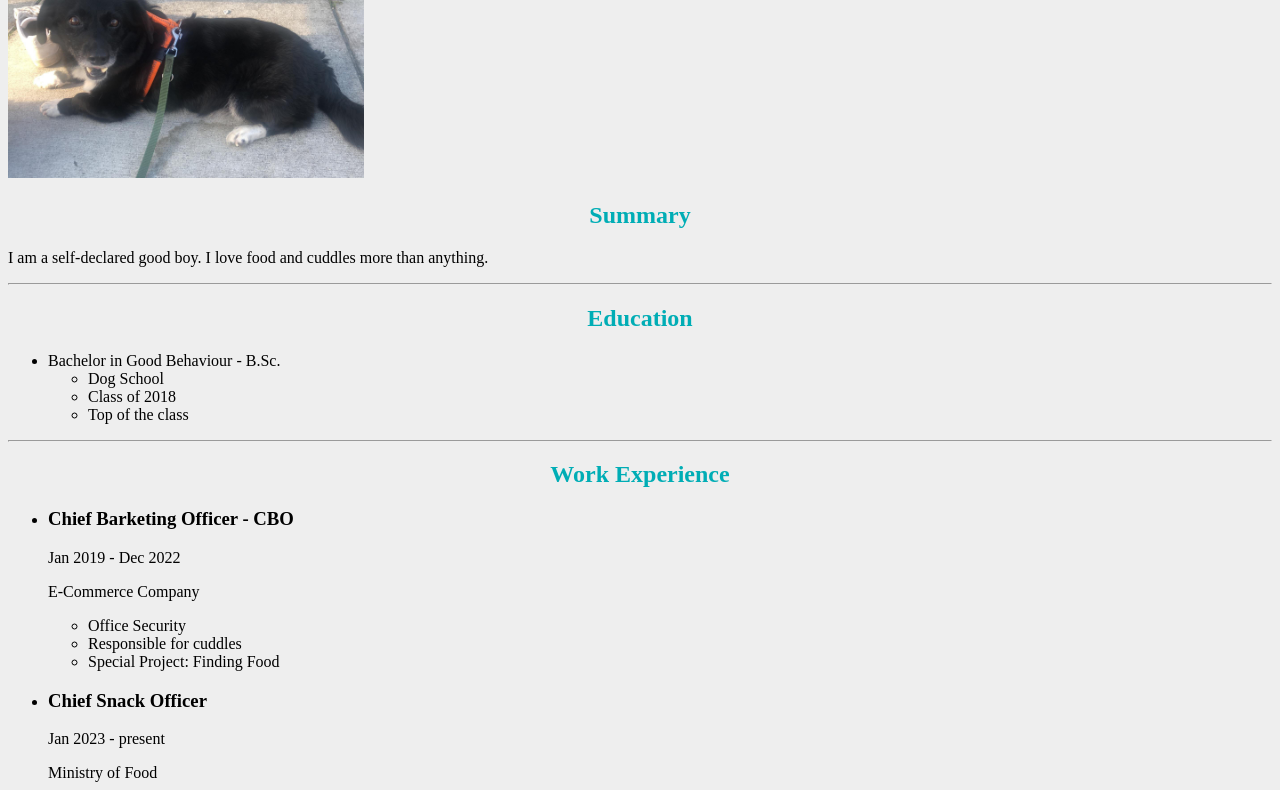
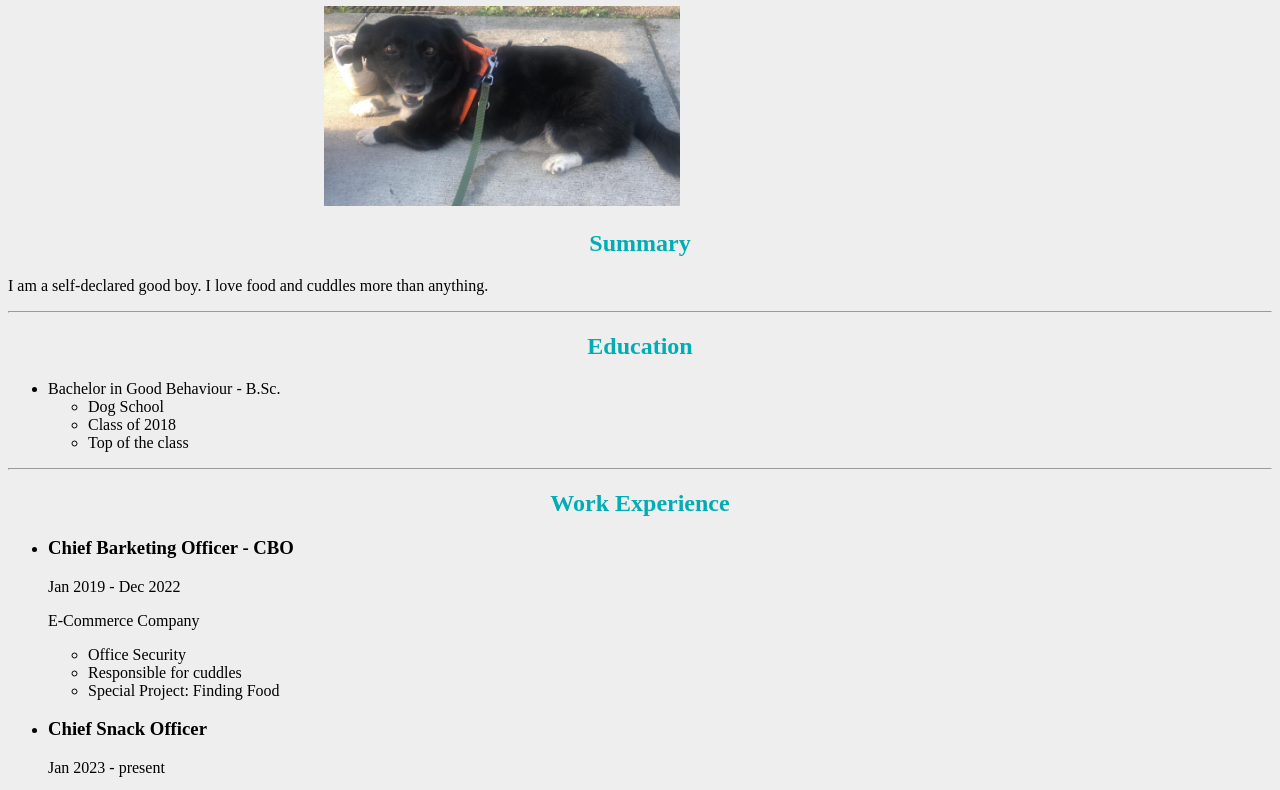
Before and after one commit to Niclas-BB/Brunos-Resume, a plain HTML site: page index.html in a window 1280 px wide. Shown: the part 102-892 px from the top of the page. Drawn offline with Linux system fonts and the light colour scheme.

Commit message:
Motivation Update

```diff
--- a/index.html
+++ b/index.html
@@ -6,9 +6,11 @@
     <title>My Resume</title>
     <link rel="stylesheet" href="./public/style.css" />
 </head>
-<body>
-    <h1>Bruno</h1>
-    <img src="./assets/images/Bruno.jpg" height="200" alt="Picture of Bruno" />
+<body class="main-body">
+    <div class="main-heading">
+        <h1>Bruno</h1>
+        <img src="./assets/images/Bruno.jpg" height="200" alt="Picture of Bruno" />
+    </div>
 
     <h2>Summary</h2>
     <p>I am a self-declared good boy. I love food and cuddles more than anything.</p>
--- a/public/style.css
+++ b/public/style.css
@@ -1,5 +1,13 @@
-*{
+.main-body{
     background-color: #EEEEEE;
+}
+
+.main-heading{
+    width: 50%;
+    margin-left: 25%;
+    margin-top: 50px;
+    font-family: 'Libre Baskerville', serif;
+    color: white;
 }
 
 h1{
```
